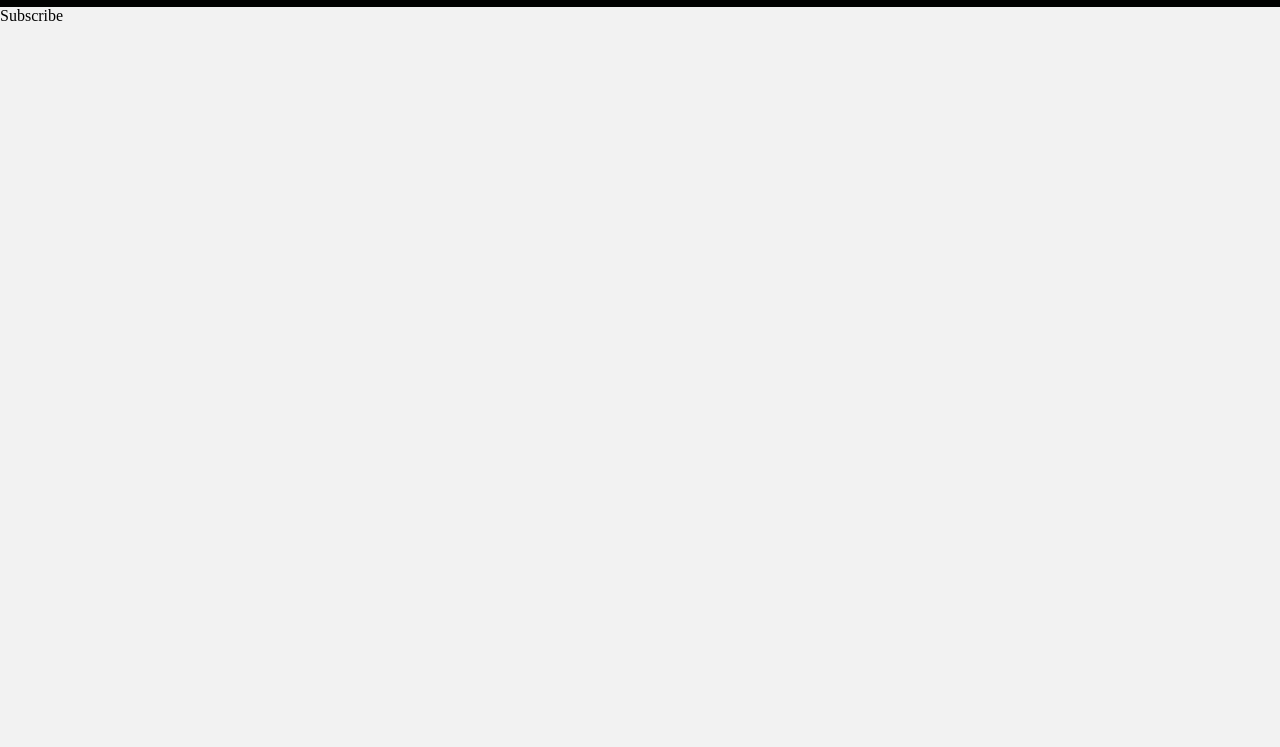
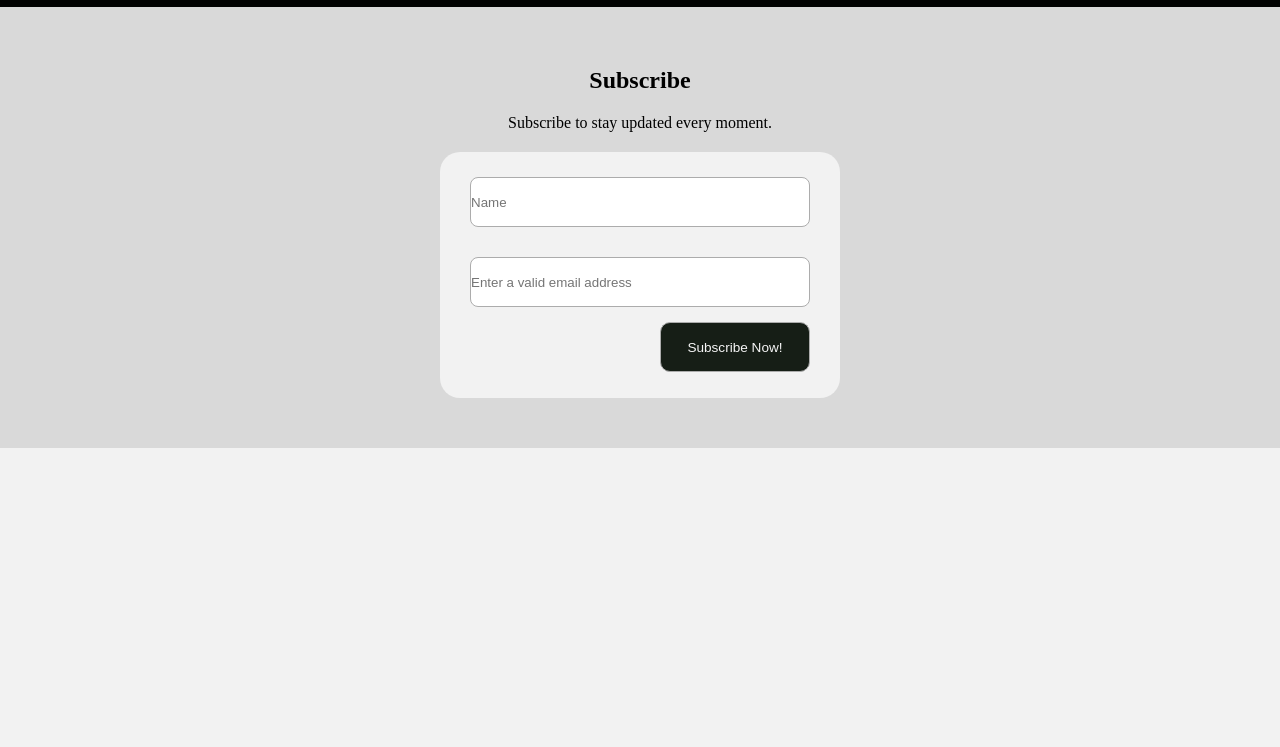
Before and after one commit to melanierolo/Coldplay, a plain HTML site: page pages/subscribe.html in a window 1280 px wide. Shown: the part 53-800 px from the top of the page. Drawn offline with Linux system fonts and the light colour scheme.

Commit message:
added a subscribe section

```diff
--- a/css/style.css
+++ b/css/style.css
@@ -96,6 +96,61 @@ main {
   color: whitesmoke;
 }
 
+/*---------------Section-----------------*/
+/*form*/
+.section {
+  display: flex;
+  justify-content: center;
+  padding: 50px 10px;
+  background-color: #d9d9d9;
+  text-align: center;
+}
+.subtitle {
+  padding: 10px 0 10px 0;
+}
+
+.paragraph {
+  padding: 10px 0 20px 0;
+}
+.form {
+  width: 400px;
+  height: auto;
+  border-radius: 20px;
+  background-color: F2F2F2;
+  display: flex;
+  flex-direction: column;
+  padding: 10px 30px;
+  background-color: #f2f2f2;
+}
+
+.form__form-group {
+  padding: 15px 0;
+}
+
+.form__form-group__input {
+  border: 1px solid #acacac;
+  border-radius: 8px;
+  width: 100%;
+  height: 50px;
+}
+
+.form__button {
+  align-self: flex-end;
+  font-size: 0.85rem;
+  border-radius: 10px;
+  border: 1px solid #acacac;
+  margin-bottom: 1rem;
+  width: 150px;
+  height: 50px;
+  color: whitesmoke;
+  background-color: #161e16;
+}
+
+.form__button:hover {
+  color: whitesmoke;
+  background-color: #010201;
+}
+
 /*---------------Footer-----------------*/
 .footer {
   display: flex;
--- a/pages/subscribe.html
+++ b/pages/subscribe.html
@@ -23,7 +23,22 @@
       </nav>
     </header>
     <main>
-      <p>Subscribe</p>
+      <section class="section">
+        <article>
+          <h2 class="subtitle">Subscribe</h2>
+          <p class="paragraph">Subscribe to stay updated every moment.</p>
+          <form class="form">
+            <div class="form__form-group">
+              <input class="form__form-group__input"type="text" type="name" placeholder="Name">
+            </div>
+            <div class="form__form-group">
+              <input class="form__form-group__input" type="text" type="email" placeholder="Enter a valid email address" required>
+            </div>
+            <button class="form__button" type="submit" value="send">Subscribe Now!</button>
+          </form>
+        </article>
+        <img src="" alt="">
+      </section>
     </main>
     <!--Footer-->
     <footer class="footer">
```
